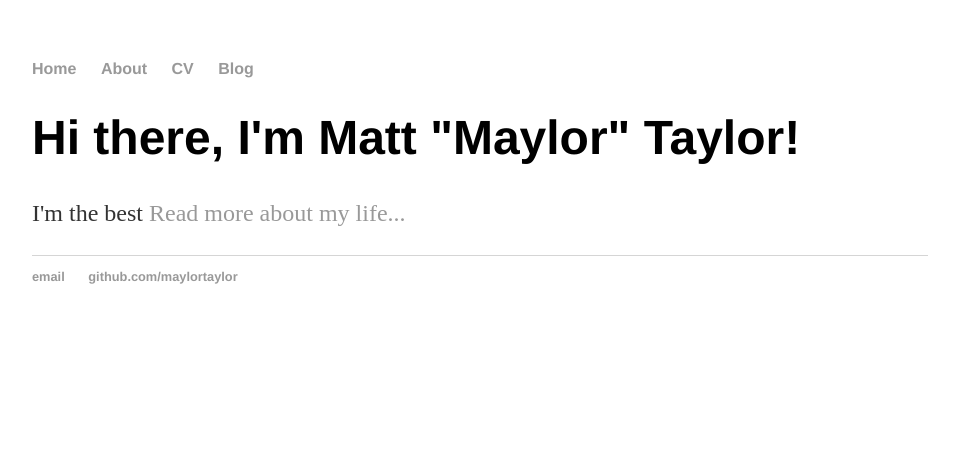
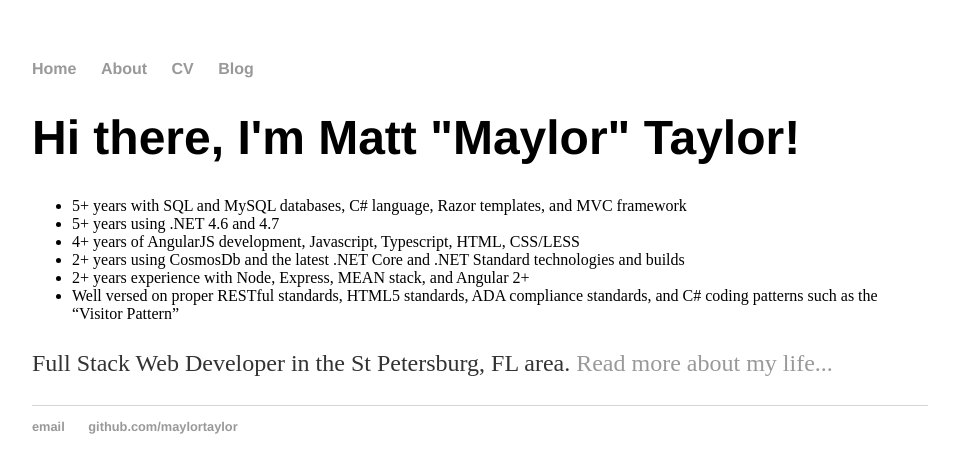
Before and after one commit to maylortaylor/maylortaylor.github.io, a Jekyll site: the page built from index.html, in a window 1280 px wide. Shown: the top 473 px of the page, without its empty margins (160-1119 px from the left). Built offline with Jekyll 4.4.1, drawn with Linux system fonts in a browser that asks for light colours.

Commit message:
fixed main index page

```diff
--- a/index.html
+++ b/index.html
@@ -4,5 +4,13 @@ title: Matt "Maylor" Taylor, Full Stack Web Developer
 ---
 <div class="blurb">
 	<h1>Hi there, I'm Matt "Maylor" Taylor!</h1>
-	<p>I'm the best <a href="/about">Read more about my life...</a></p>
+	<ul>
+		<li>5+ years with SQL and MySQL databases, C# language, Razor templates, and MVC framework</li>
+		<li>5+ years using .NET 4.6 and 4.7</li>
+		<li>4+ years of AngularJS development, Javascript, Typescript, HTML, CSS/LESS</li>
+		<li>2+ years using CosmosDb and the  latest .NET Core and .NET Standard technologies and builds</li>
+		<li>2+ years experience with Node, Express, MEAN stack, and Angular 2+</li>
+		<li>Well versed on proper RESTful standards, HTML5 standards, ADA compliance standards, and C# coding patterns such as the “Visitor Pattern”</li>
+	</ul>
+	<p> Full Stack Web Developer in the St Petersburg, FL area. <a href="/about">Read more about my life...</a></p>
 </div><!-- /.blurb -->
```
